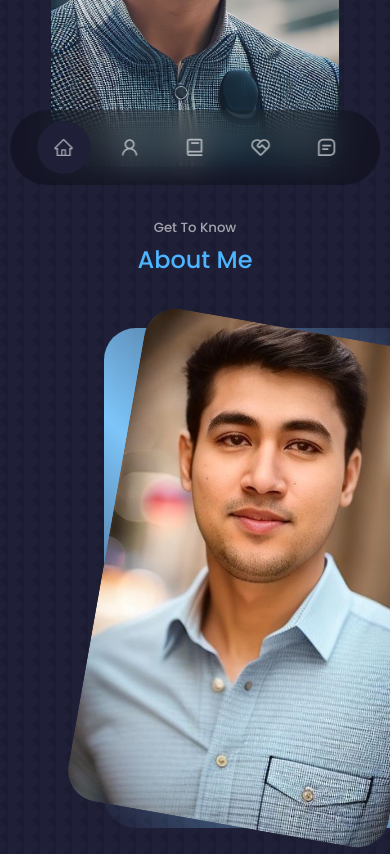
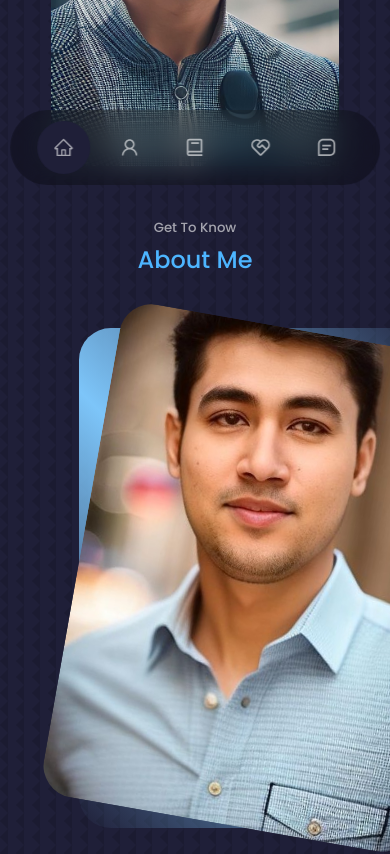
Before and after one commit to Aman5612/Personal-portfolio, a React (Create React App) app: page / in a window 390 px wide. Shown: the part 627-1481 px from the top of the page. Built offline with nearby package versions, Linux system fonts and the light colour scheme.

Commit message:
Update About.css

```diff
--- a/src/Components/About/About.css
+++ b/src/Components/About/About.css
@@ -93,7 +93,7 @@
   /* ============MEDIA QUERIES (SMALL DEVICES) =================== */
 @media screen and (max-width: 600px){
     .about__me{
-        width: 65%;
+        width: 75%;
         margin: 0 auto 3rem;
     }
 
```
